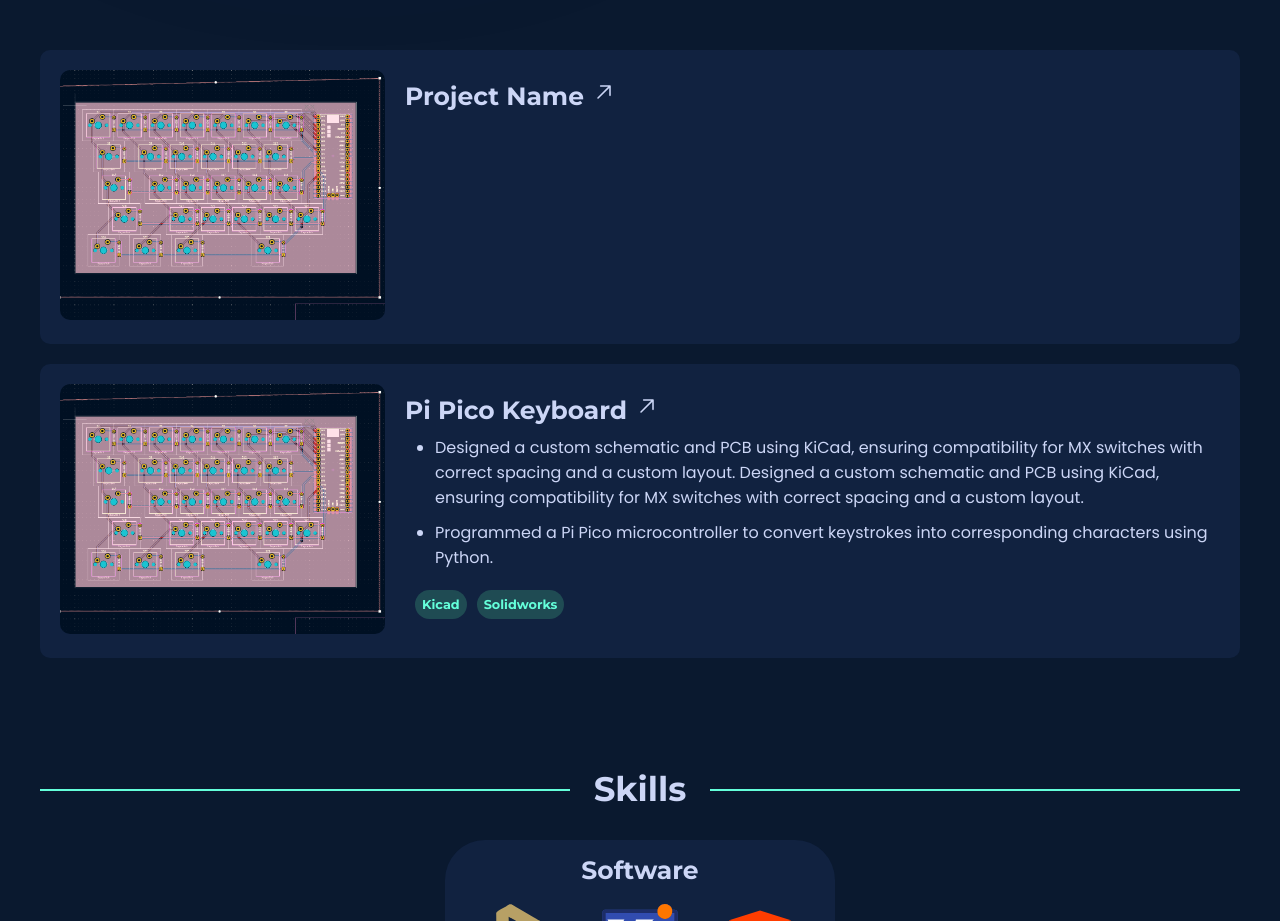
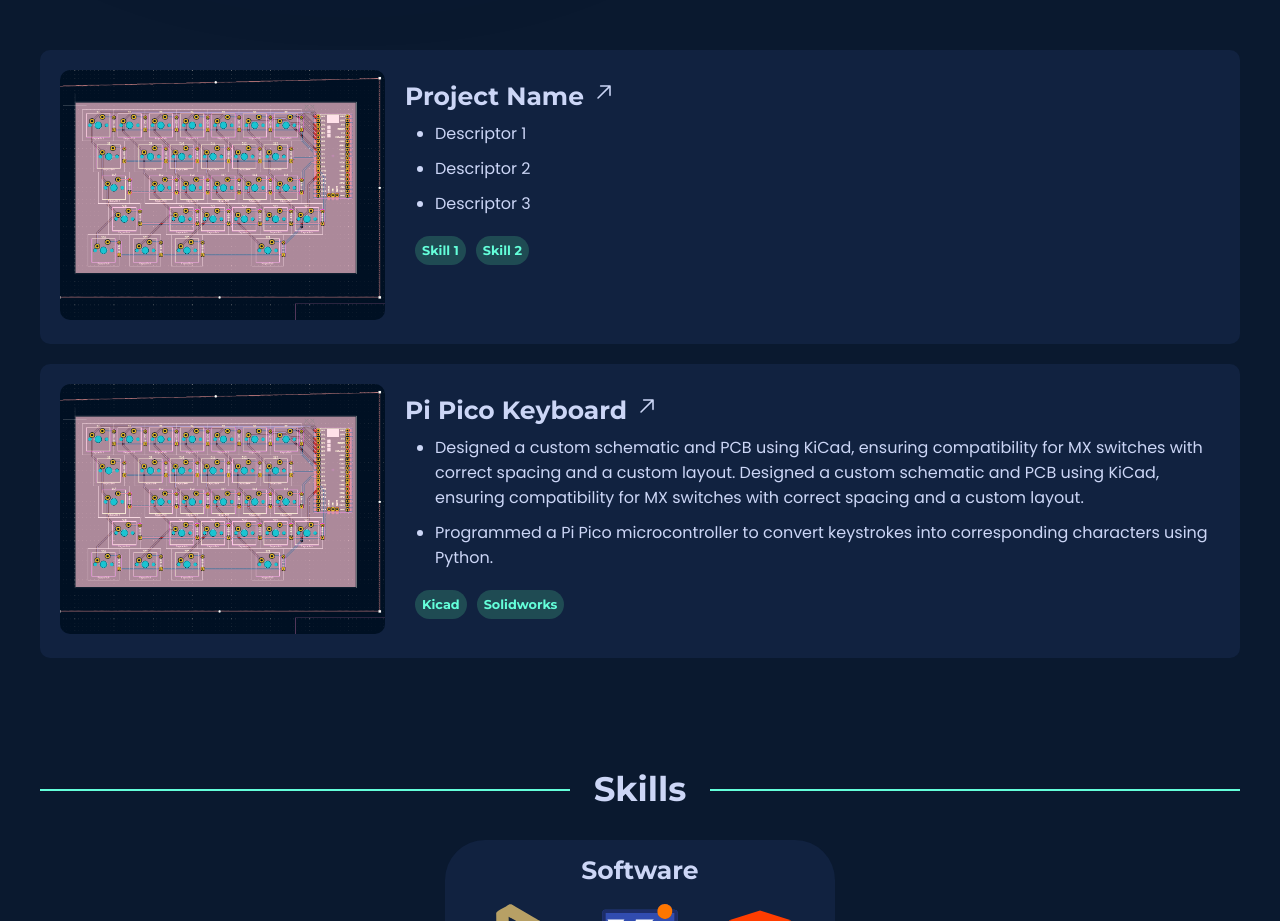
Before and after one commit to achen2304/portfolio-website, a React (Vite) app: page / in a window 1280 px wide. Shown: the part 942-1863 px from the top of the page. Built offline with nearby package versions, Linux system fonts and the light colour scheme.

Commit message:
Update projects.jsx

```diff
--- a/src/components/Projects/projects.jsx
+++ b/src/components/Projects/projects.jsx
@@ -28,6 +28,16 @@ export const Projects = () => {
             </a>
           </div>
             {/*Description*/}
+          <ul className={styles.description}>
+            <li>Descriptor 1</li>
+            <li>Descriptor 2</li>
+            <li>Descriptor 3</li>
+          </ul>
+          {/*SKILL SECTION*/}
+          <ul className={styles.skillsUsed}>
+            <li>Skill 1</li>
+            <li>Skill 2</li>
+          </ul>
           </div>
         </nav>
 
```
